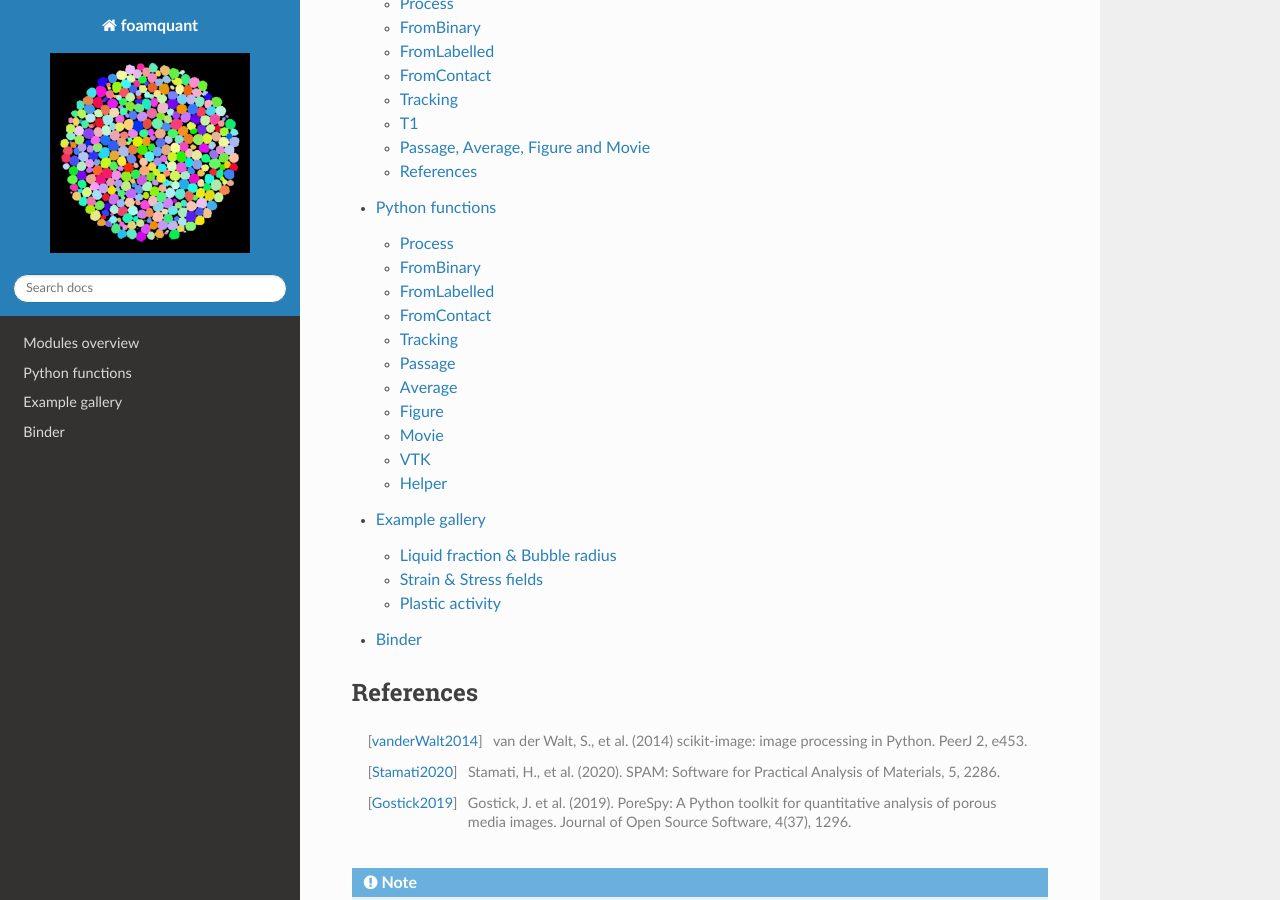
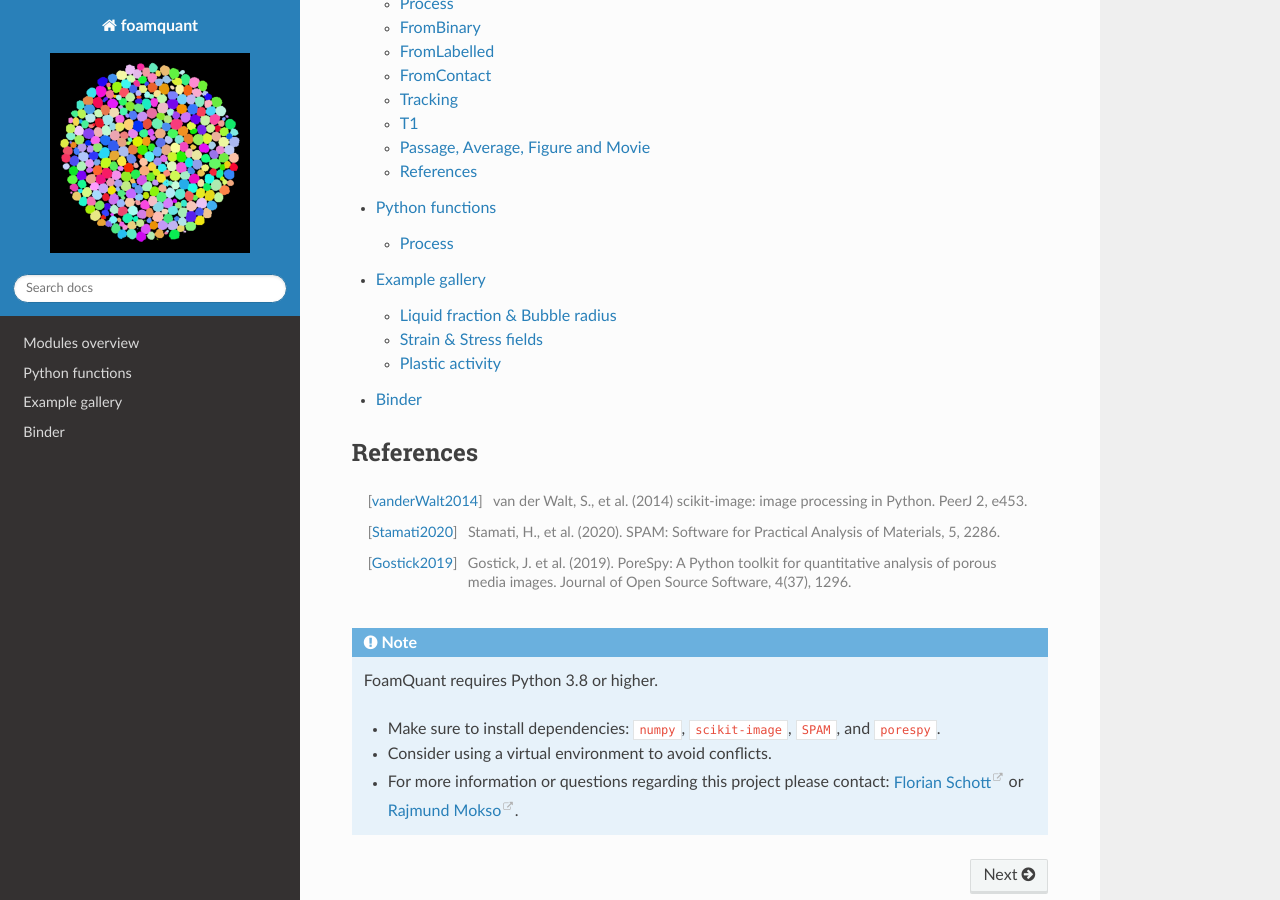
Before and after one commit to floschott/foamquant, a Sphinx documentation site: the page built from docs/source/index.rst, in a window 1280 px wide and 900 px high, scrolled down 694 px. Built offline with Sphinx 7.4.7 and the Read the Docs theme 3.1.0, drawn with Linux system fonts in a browser that asks for light colours; pages that are not in the unit, such as notebooks, are missing from menus.

```diff
--- a/docs/source/api.rst
+++ b/docs/source/api.rst
@@ -10,63 +10,3 @@ Process
    :members:
    :undoc-members:
    :show-inheritance:
-
-FromBinary
--------------------------
-
-.. automodule:: FoamQuant.FromBinary
-   :members:
-
-FromLabelled
--------------------------
-
-.. automodule:: FoamQuant.FromLabelled
-   :members:
-
-FromContact
--------------------------
-
-.. automodule:: FoamQuant.FromContact
-   :members:
-
-Tracking
--------------------------
-
-.. automodule:: FoamQuant.Tracking
-   :members:
-
-Passage
--------------------------
-
-.. automodule:: FoamQuant.Passage
-   :members:
-
-Average
--------------------------
-
-.. automodule:: FoamQuant.Average
-   :members:
-
-Figure
--------------------------
-
-.. automodule:: FoamQuant.Figure
-   :members:
-
-Movie
--------------------------
-
-.. automodule:: FoamQuant.Movie
-   :members:
-
-VTK
--------------------------
-
-.. automodule:: FoamQuant.VTK
-   :members:
-
-Helper
--------------------------
-
-.. automodule:: FoamQuant.Helper
-   :members:
```
